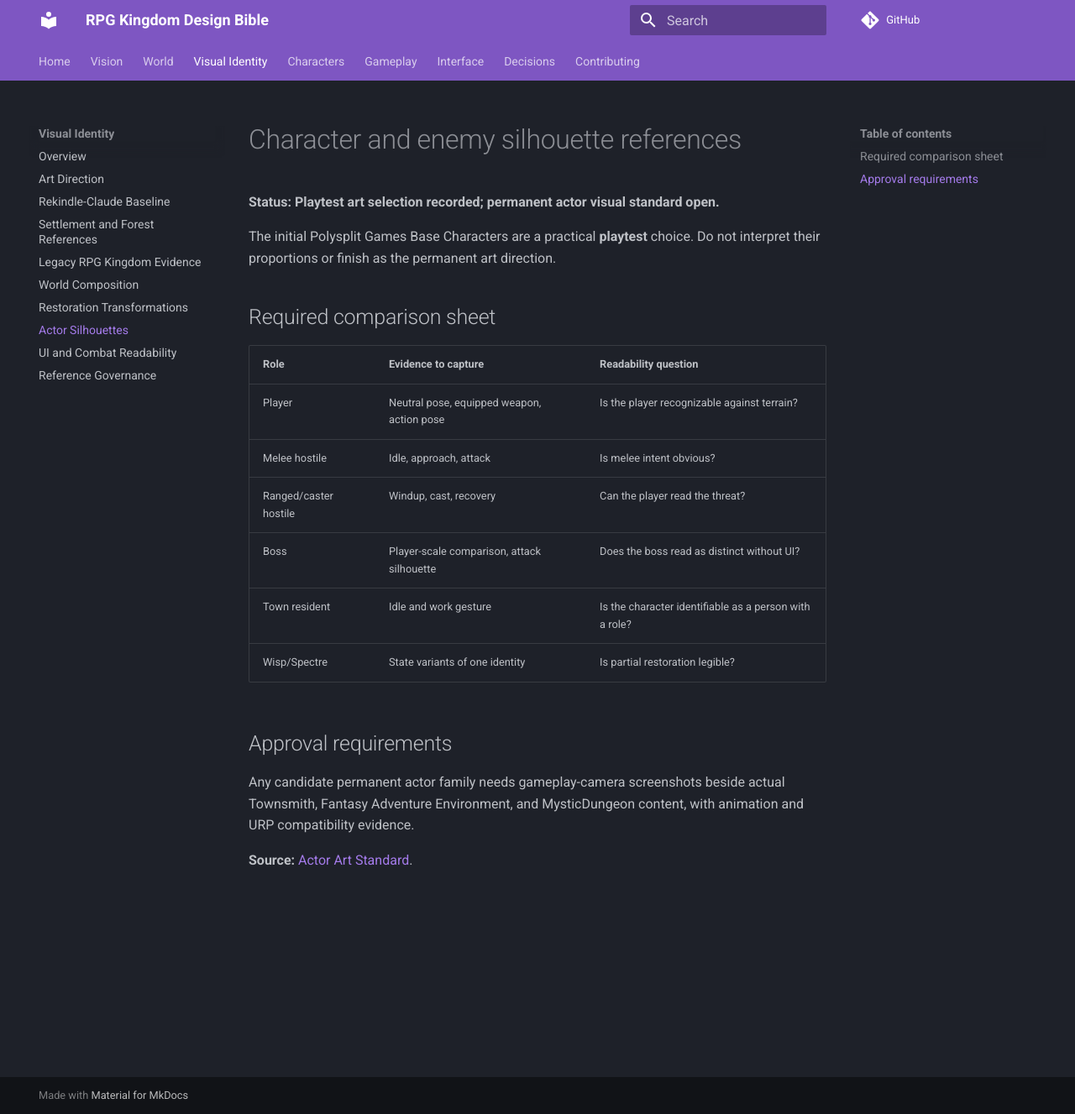
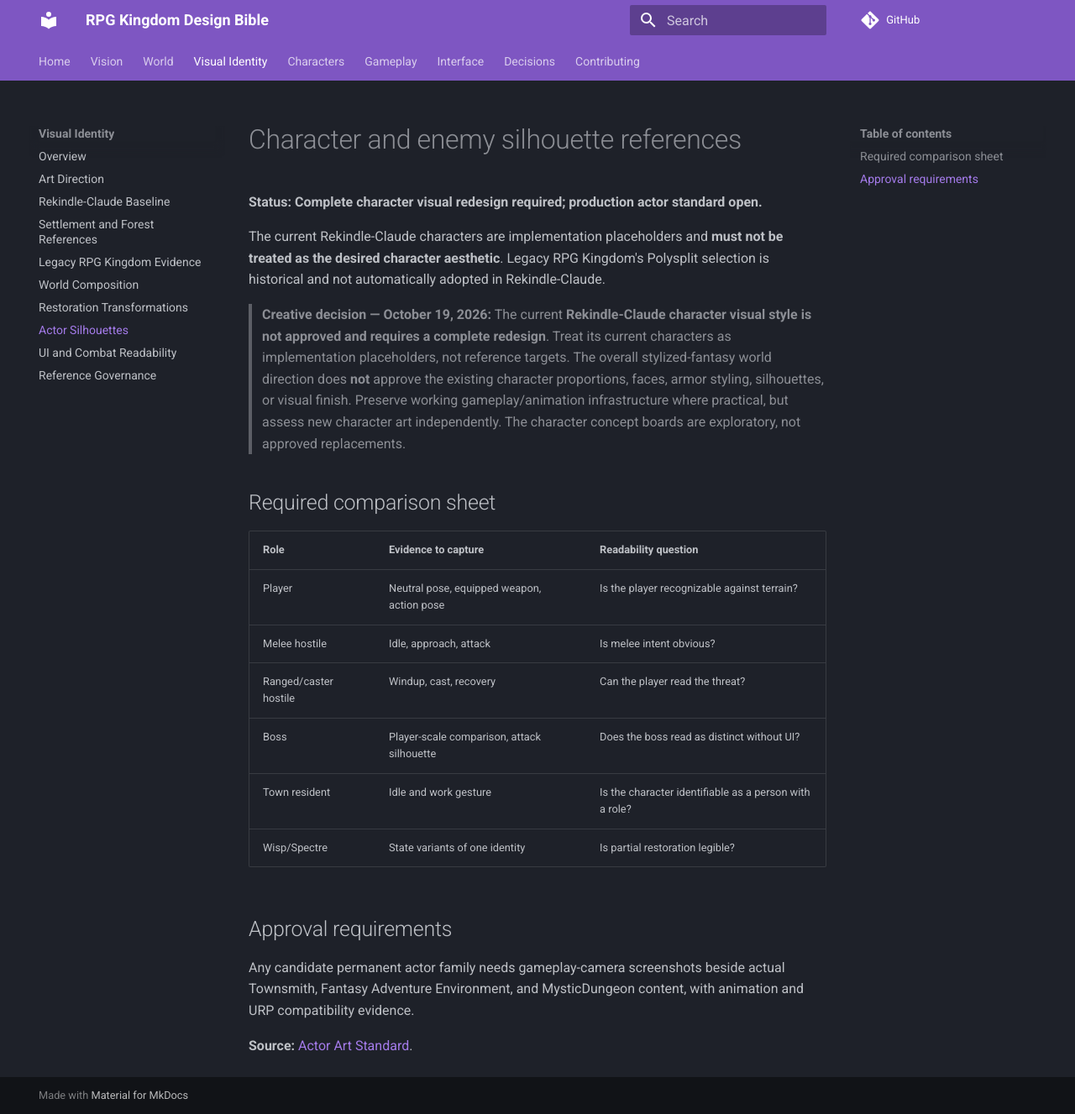
Before and after one commit to Shashakar/RPG-Kingdom-Design-Bible, an MkDocs documentation site: the page built from docs/visual/actor-silhouettes.md, in a window 1280 px wide and 1327 px high. Shown: the whole window at 84% size. Built offline with MkDocs 1.6.1 and Material for MkDocs 9.7.7, drawn with Linux system fonts in a browser that asks for light colours; comment, search, counter and statistics services are not loaded.

Commit message:
Mark current Rekindle-Claude character style for complete redesign

```diff
--- a/docs/visual/actor-silhouettes.md
+++ b/docs/visual/actor-silhouettes.md
@@ -1,8 +1,12 @@
 # Character and enemy silhouette references
 
-**Status: Playtest art selection recorded; permanent actor visual standard open.**
+**Status: Complete character visual redesign required; production actor standard open.**
 
-The initial Polysplit Games Base Characters are a practical **playtest** choice. Do not interpret their proportions or finish as the permanent art direction.
+The current Rekindle-Claude characters are implementation placeholders and **must not be treated as the desired character aesthetic**. Legacy RPG Kingdom's Polysplit selection is historical and not automatically adopted in Rekindle-Claude.
+
+> **Creative decision — October 19, 2026:** The current **Rekindle-Claude character visual style is not approved and requires a complete redesign**. Treat its current characters as implementation placeholders, not reference targets. The overall stylized-fantasy world direction does **not** approve the existing character proportions, faces, armor styling, silhouettes, or visual finish. Preserve working gameplay/animation infrastructure where practical, but assess new character art independently. The character concept boards are exploratory, not approved replacements.
+
+
 
 ## Required comparison sheet
 
```
